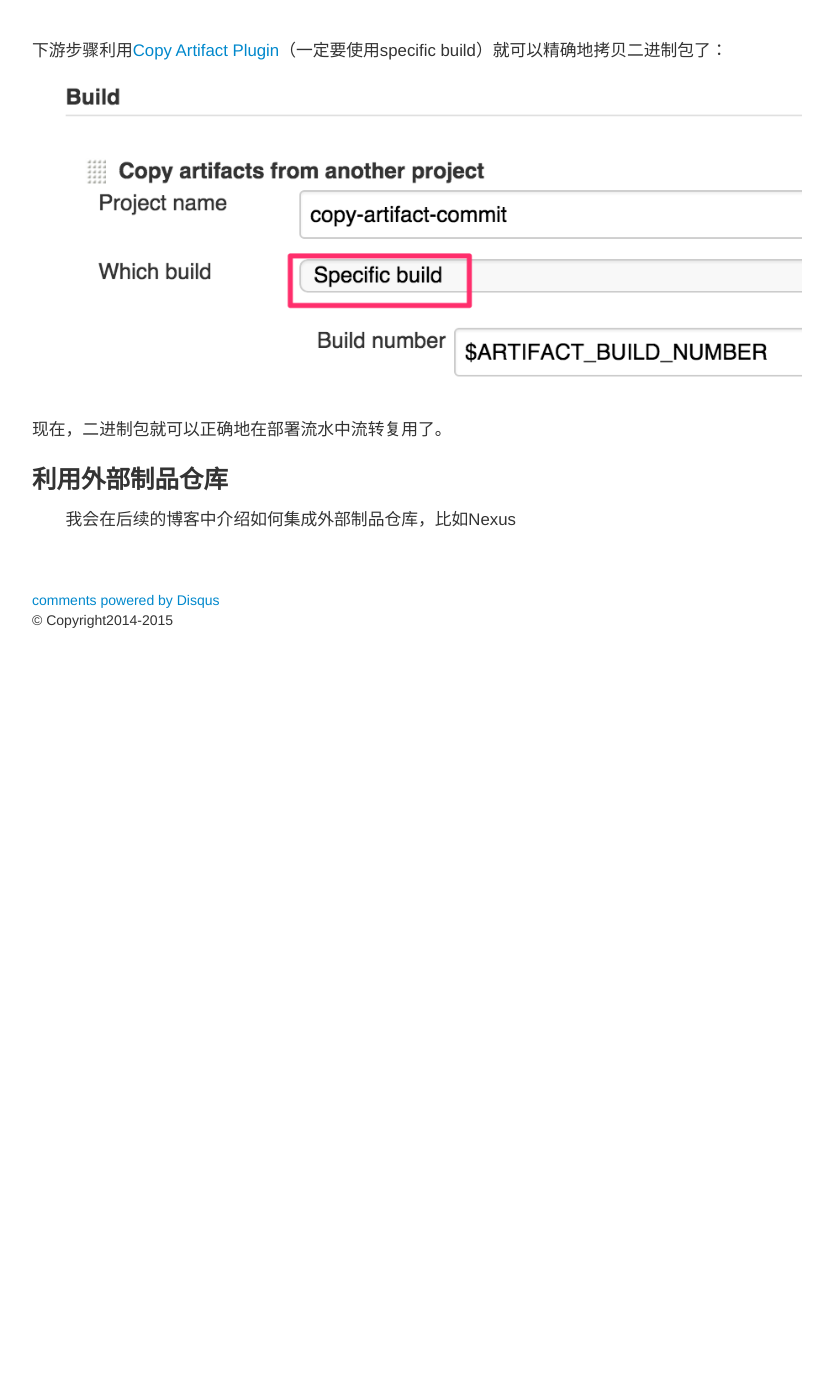
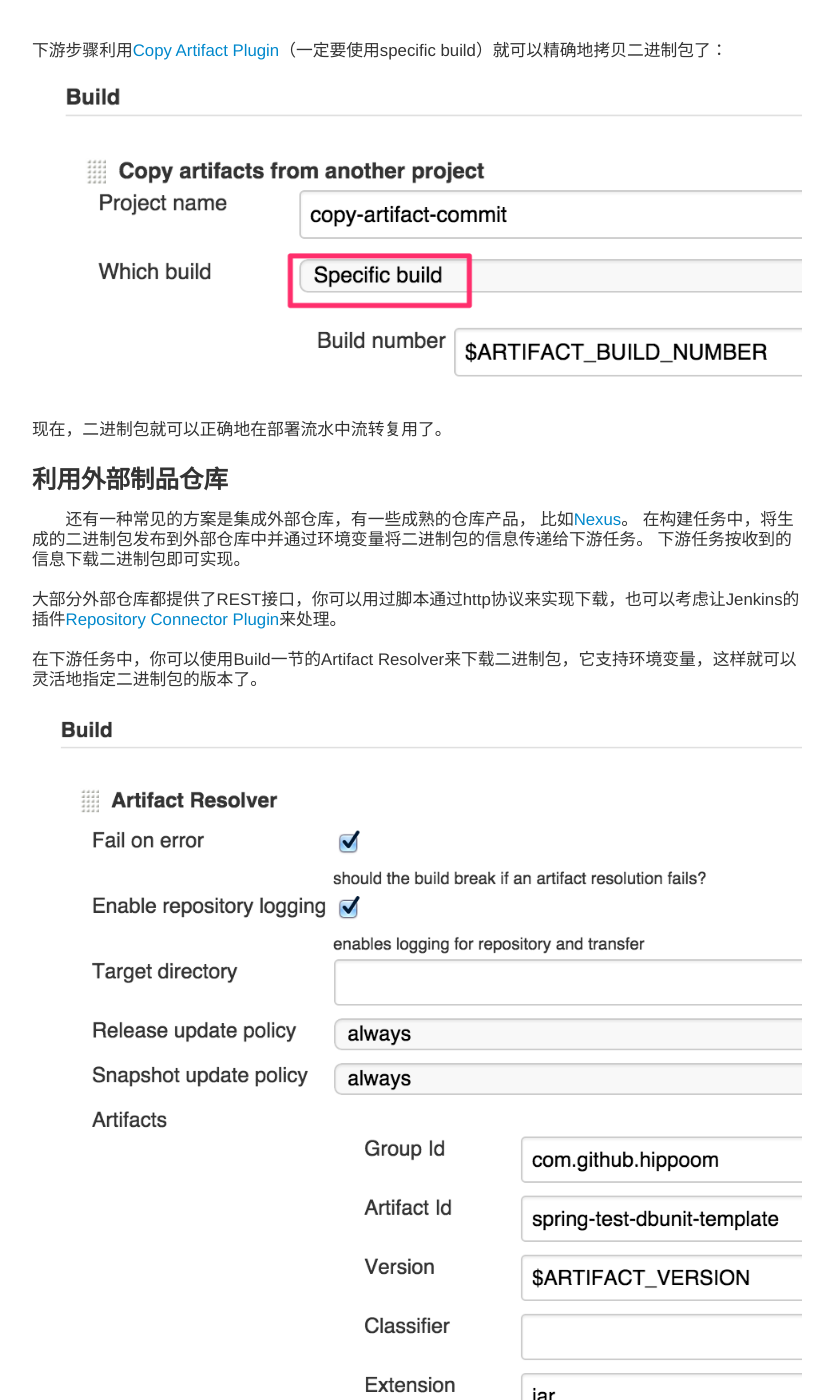
Before and after one commit to Hippoom/hippoom.github.com, a Jekyll site: the page built from _posts/2015-05-18-sharing-artifacts-through-build-pipeline.md, in a window 1280 px wide and 1400 px high, scrolled down 2793 px. Shown: the whole window, without its empty margins (23-856 px from the left). Built offline with Jekyll 4.4.1, drawn with Linux system fonts in a browser that asks for light colours; comment, search, counter and statistics services are not loaded; before the commit the page ends 3423 px from its top, so only the background shows below that; some of the changed text lies outside the part shown.

Commit message:
Complete sharing-artifacts-through-build-pipeline

```diff
--- a/_posts/2015-05-18-sharing-artifacts-through-build-pipeline.md
+++ b/_posts/2015-05-18-sharing-artifacts-through-build-pipeline.md
@@ -61,4 +61,24 @@
 
 ### 利用外部制品仓库
 
-&emsp;&emsp;我会在后续的博客中介绍如何集成外部制品仓库，比如Nexus
+&emsp;&emsp;还有一种常见的方案是集成外部仓库，有一些成熟的仓库产品，
+比如[Nexus](http://www.sonatype.org/nexus/go/)。
+在构建任务中，将生成的二进制包发布到外部仓库中并通过环境变量将二进制包的信息传递给下游任务。
+下游任务按收到的信息下载二进制包即可实现。
+
+大部分外部仓库都提供了REST接口，你可以用过脚本通过http协议来实现下载，也可以考虑让Jenkins的插件[Repository Connector Plugin](https://wiki.jenkins-ci.org/display/JENKINS/Repository+Connector+Plugin)来处理。
+
+在下游任务中，你可以使用Build一节的Artifact Resolver来下载二进制包，它支持环境变量，这样就可以灵活地指定二进制包的版本了。
+
+![Artifact Resolver](/images/sharing-artifacts-through-build-pipeline/artifact-resolver.png)
+
+接下来修改构建任务，使用[Parameterized Trigger plugin](https://wiki.jenkins-ci.org/display/JENKINS/Parameterized+Trigger+Plugin)，
+它支持将一个properties文件中的key-value转换成环境变量传递给下游任务。
+在你的构建脚本中，将二进制包的信息记录到这个properties文件中，这样下游任务就能拿到本次构建生成的二进制包信息了。
+
+![Properties as env vars](/images/sharing-artifacts-through-build-pipeline/properties-as-env-vars.png)
+
+### 总结
+
+&emsp;&emsp;在流水线中正确地传递二进制包是非常重要的，但又很容易被忽视。
+我们回顾了一些常见的反模式，也介绍了两种常见的解决方案，希望对你有帮助。
```
Also changed, not shown: images/sharing-artifacts-through-build-pipeline/artifact-resolver.png (added), images/sharing-artifacts-through-build-pipeline/properties-as-env-vars.png (added).
